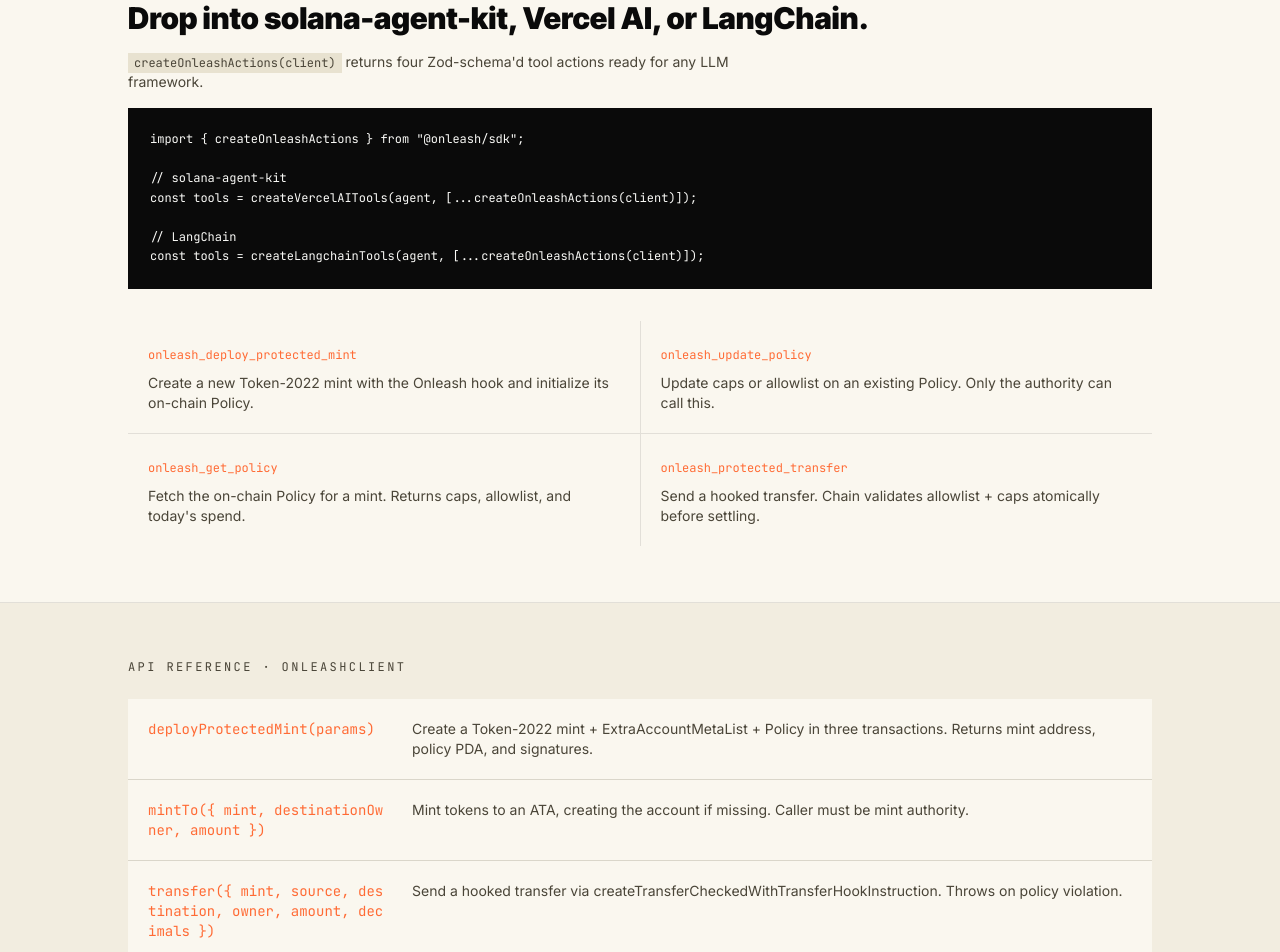
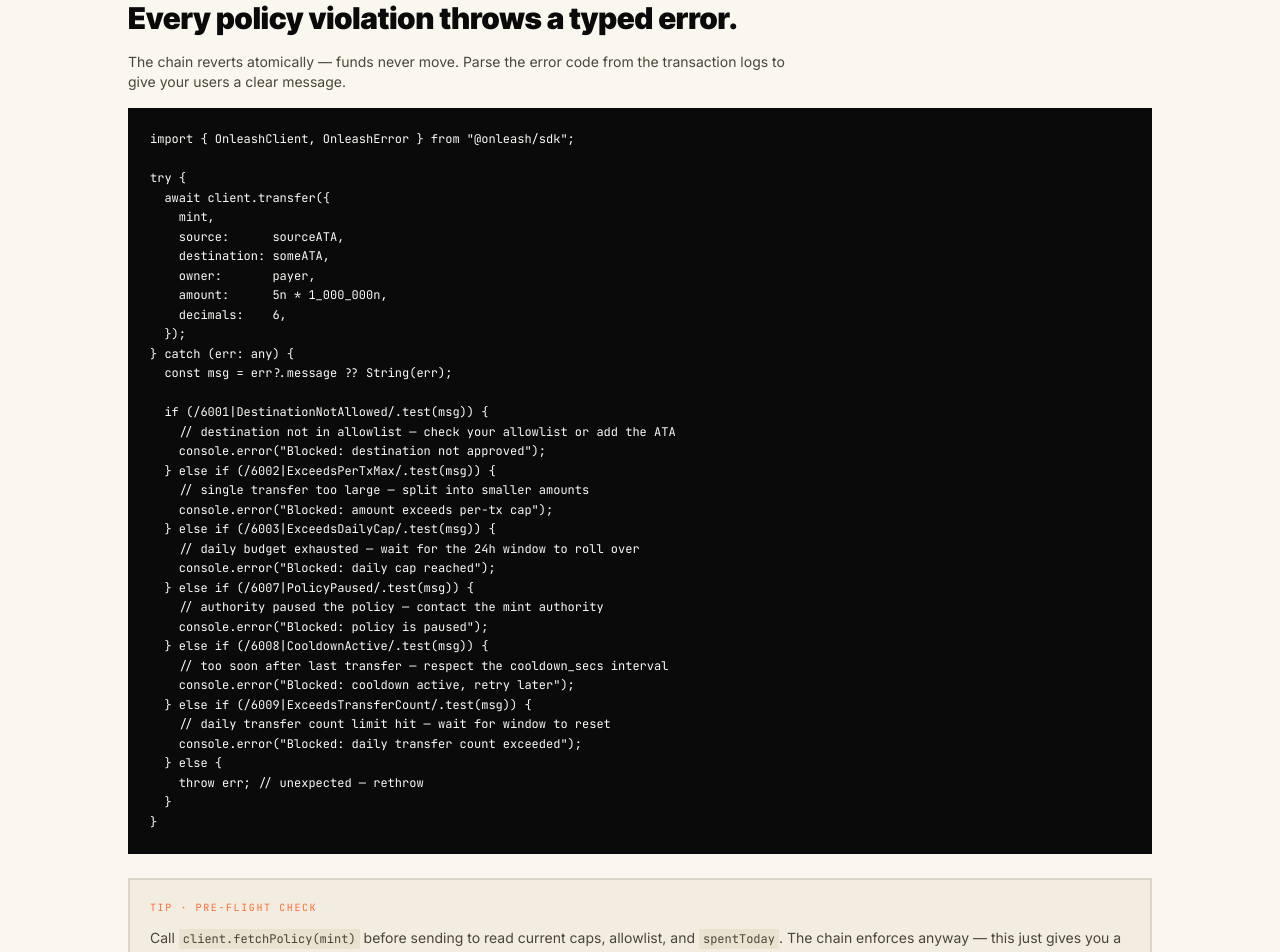
Before and after one commit to amalia020/onleash, a Next.js app in the folder site/: page /integrate in a window 1280 px wide. Shown: the part 1820-2772 px from the top of the page. Built offline with nearby package versions, Linux system fonts and the light colour scheme.

Commit message:
feat(integrate): add try/catch error handling section + 6-check policy fields + error codes 6007-6009

```diff
--- a/site/app/integrate/page.tsx
+++ b/site/app/integrate/page.tsx
@@ -89,6 +89,65 @@
   decimals:    6,
 });`}</Code>
             </div>
+          </div>
+        </div>
+      </section>
+
+
+      {/* ── ERROR HANDLING ───────────────────────────────────────── */}
+      <section className="border-b border-[color:var(--line)] px-6 py-14">
+        <div className="mx-auto max-w-5xl">
+          <SectionLabel>Error handling</SectionLabel>
+          <h2 className={`${display} mt-3 text-2xl font-black sm:text-3xl`}>
+            Every policy violation throws a typed error.
+          </h2>
+          <p className="mt-4 max-w-2xl text-sm text-[color:var(--ink-2)]">
+            The chain reverts atomically — funds never move. Parse the error code from the
+            transaction logs to give your users a clear message.
+          </p>
+          <Code>{`import { OnleashClient, OnleashError } from "@onleash/sdk";
+
+try {
+  await client.transfer({
+    mint,
+    source:      sourceATA,
+    destination: someATA,
+    owner:       payer,
+    amount:      5n * 1_000_000n,
+    decimals:    6,
+  });
+} catch (err: any) {
+  const msg = err?.message ?? String(err);
+
+  if (/6001|DestinationNotAllowed/.test(msg)) {
+    // destination not in allowlist — check your allowlist or add the ATA
+    console.error("Blocked: destination not approved");
+  } else if (/6002|ExceedsPerTxMax/.test(msg)) {
+    // single transfer too large — split into smaller amounts
+    console.error("Blocked: amount exceeds per-tx cap");
+  } else if (/6003|ExceedsDailyCap/.test(msg)) {
+    // daily budget exhausted — wait for the 24h window to roll over
+    console.error("Blocked: daily cap reached");
+  } else if (/6007|PolicyPaused/.test(msg)) {
+    // authority paused the policy — contact the mint authority
+    console.error("Blocked: policy is paused");
+  } else if (/6008|CooldownActive/.test(msg)) {
+    // too soon after last transfer — respect the cooldown_secs interval
+    console.error("Blocked: cooldown active, retry later");
+  } else if (/6009|ExceedsTransferCount/.test(msg)) {
+    // daily transfer count limit hit — wait for window to reset
+    console.error("Blocked: daily transfer count exceeded");
+  } else {
+    throw err; // unexpected — rethrow
+  }
+}`}</Code>
+          <div className="mt-6 border-2 border-[color:var(--line)] p-5 bg-[color:var(--paper-2)]">
+            <p className={`${mono} text-[10px] uppercase tracking-[0.16em] text-[color:var(--brand)] mb-3`}>tip · pre-flight check</p>
+            <p className="text-sm text-[color:var(--ink-2)] leading-relaxed">
+              Call <code className={`${mono} text-xs bg-[color:var(--paper-3)] px-1 py-0.5`}>client.fetchPolicy(mint)</code> before
+              sending to read current caps, allowlist, and <code className={`${mono} text-xs bg-[color:var(--paper-3)] px-1 py-0.5`}>spentToday</code>.
+              The chain enforces anyway — this just gives you a clearer error message before the transaction lands.
+            </p>
           </div>
         </div>
       </section>
@@ -260,7 +319,12 @@
   { field: "daily_cap",             type: "u64",          notes: "Per 24h rolling window cap, raw units" },
   { field: "day_start_unix",        type: "i64",          notes: "Window anchor — auto-rolls when ≥86400s elapsed" },
   { field: "spent_today",           type: "u64",          notes: "Mutated atomically inside the hook" },
+  { field: "transfers_today",       type: "u32",          notes: "Count of transfers in current 24h window" },
   { field: "destination_allowlist", type: "Vec<Pubkey>",  notes: "Up to 8 approved destination token accounts" },
+  { field: "paused",                type: "bool",         notes: "true = all transfers halted; set via update_policy" },
+  { field: "cooldown_secs",         type: "i64",          notes: "Min seconds between transfers; 0 = disabled" },
+  { field: "last_transfer_unix",    type: "i64",          notes: "Timestamp of last successful transfer" },
+  { field: "max_transfers_per_day", type: "u32",          notes: "Max transfer count per 24h window; 0 = unlimited" },
 ];
 
 const ERROR_CODES = [
@@ -271,4 +335,7 @@
   { code: "6004", name: "AllowlistTooLong",      meaning: "Tried to set more than 8 allowlist entries" },
   { code: "6005", name: "Unauthorized",          meaning: "Non-authority called update_policy" },
   { code: "6006", name: "Overflow",              meaning: "u64 overflow in spent_today math" },
+  { code: "6007", name: "PolicyPaused",          meaning: "paused=true — authority has halted all transfers" },
+  { code: "6008", name: "CooldownActive",        meaning: "now < last_transfer_unix + cooldown_secs" },
+  { code: "6009", name: "ExceedsTransferCount",  meaning: "transfers_today >= max_transfers_per_day" },
 ];
```
